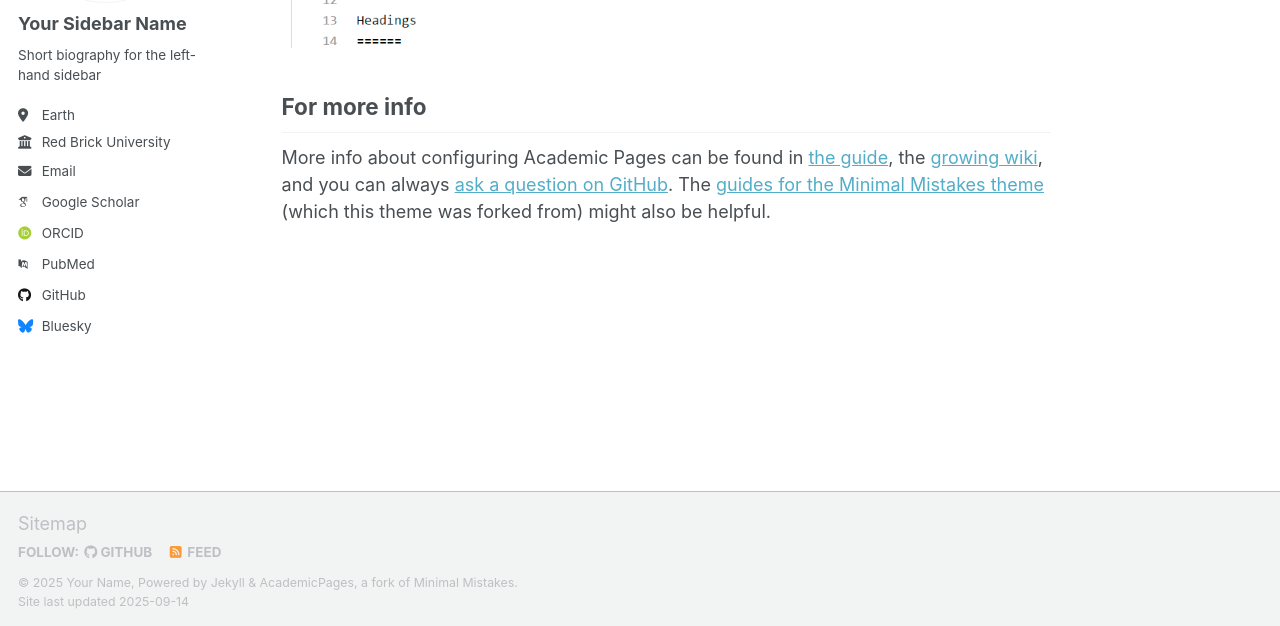
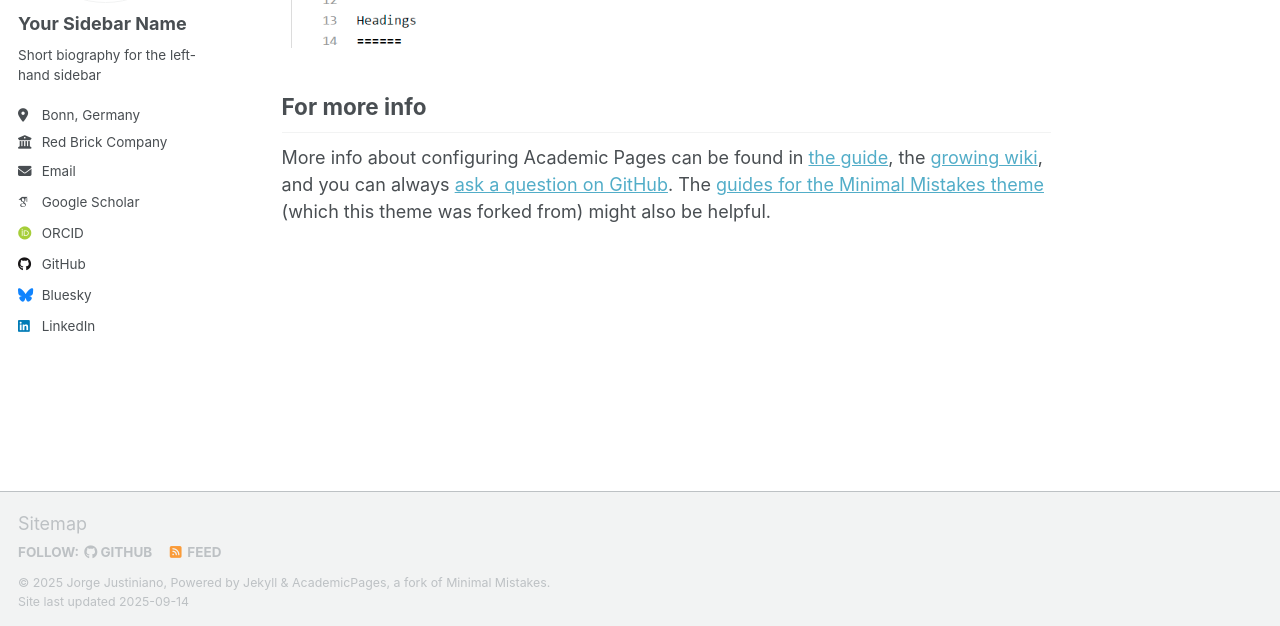
Before and after one commit to jjustiniano2/jjustiniano2.github.io, a Jekyll site: the page built from _pages/about.md, in a window 1280 px wide and 900 px high, scrolled down 2880 px. Shown: the part 271-897 px from the top of the window. Built offline with Jekyll 4.4.1, drawn with Linux system fonts in a browser that asks for light colours; some web fonts are replaced; a script that is not in the unit is left out.

Commit message:
Update _config.yml

```diff
--- a/_config.yml
+++ b/_config.yml
@@ -11,7 +11,7 @@ locale                   : "en-US"
 site_theme               : "default" # Currently available options are "default", "air"
 title                    : "Your Name / Site Title"
 title_separator          : "-"
-name                     : &name "Your Name"
+name                     : &name "Jorge Justiniano"
 description              : &description "Your Name's academic portfolio"   # Update this with a general description of your site, this is the default if not overridden by a page
 url                      : https://academicpages.github.io # The base hostname & protocol for your site e.g. "https://[your GitHub username].github.io",
                                                            # or if you already have some other page hosted on Github then use "https://[your GitHub username].github.io/[Your Repo Name]"
@@ -27,20 +27,20 @@ author:
   name             : "Your Sidebar Name"
   pronouns         : # example: "she/her"
   bio              : "Short biography for the left-hand sidebar"
-  location         : "Earth"
-  employer         : "Red Brick University"
+  location         : "Bonn, Germany"
+  employer         : "Red Brick Company"
   uri              : # URL
-  email            : "none@example.org"
+  email            : "justiniano.jorge@outlook.com"
 
   # Academic websites
   academia         : # URL
   arxiv            : # URL - Update with the correct link to your profile
-  googlescholar    : "https://scholar.google.com/citations?user=PS_CX0AAAAAJ"
+  googlescholar    : "https://scholar.google.com/citations?hl=en&user=OUpe66UAAAAJ"
   inspire-hep      : # URL
   impactstory      : # URL
   orcid            : "http://orcid.org/yourorcidurl"
   semantic         : # URL
-  pubmed           : "https://www.ncbi.nlm.nih.gov/pubmed/?term=john+snow"
+  pubmed           : #"https://www.ncbi.nlm.nih.gov/pubmed/?term=john+snow"
   researchgate     : # URL
   scopus           : # URL
 
@@ -48,7 +48,7 @@ author:
   bitbucket        : # Username - Update with your username on the site
   codepen          : # Username
   dribbble         : # Username
-  github           : "academicpages"
+  github           : "jjustiniano2"
   kaggle           : # Username
   stackoverflow    : # User number or user number and name (i.e., use "1" or "1/jeff-atwood")
 
@@ -63,7 +63,7 @@ author:
   keybase          : # Username
   instagram        : # Username
   lastfm           : # Username
-  linkedin         : # Username
+  linkedin         : "jorge-justiniano-845b87263"
   mastodon         : # URL
   medium           : # URL
   pinterest        : # Username
```
